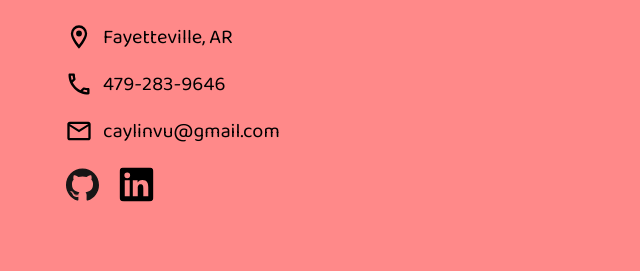
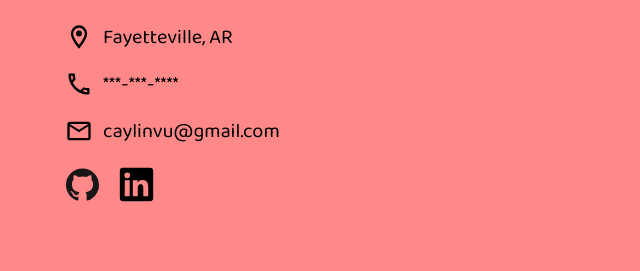
Before and after one commit to caylinvu/personal-portfolio, a website built with webpack: page dist/index.html in a window 1280 px wide. Shown: the part 1919-2190 px from the top of the page, 0-640 px from the left. Built offline with nearby package versions, Linux system fonts and the light colour scheme.

Commit message:
Remove personal data

```diff
--- a/dist/index.html
+++ b/dist/index.html
@@ -33,7 +33,7 @@
             <h2>Contact Me</h2>
             <p>Thanks for viewing my portfolio! Please reach out to me if I'm a perfect fit for any opportunies you have available.</p>
             <div class="contact-info"><img src="images/map-marker-outline.svg" alt="location" class="icon">Fayetteville, AR</div>
-            <div class="contact-info"><img src="images/phone-outline.svg" alt="phone" class="icon">479-283-9646</div>
+            <div class="contact-info"><img src="images/phone-outline.svg" alt="phone" class="icon">***-***-****</div>
             <div class="contact-info"><img src="images/email-outline.svg" alt="email" class="icon">caylinvu@gmail.com</div>
             <div class="icon-container2">
                 <a href="https://github.com/caylinvu"><img src="images/github.svg" alt="github" class="icon"></a>
```
